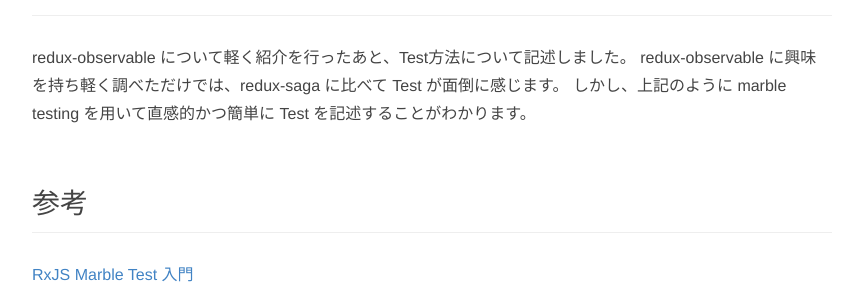
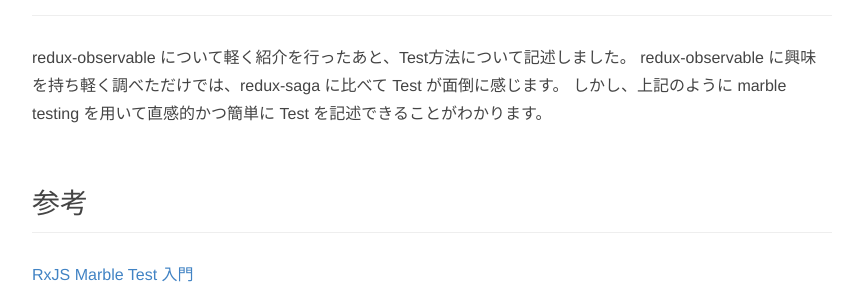
Before and after one commit to jyane/jyane.github.io, a Jekyll site: the page built from _posts/2016-12-26-redux-observable.md, in a window 1280 px wide and 900 px high, scrolled down 3207 px. Shown: the part 265-560 px from the top of the window, without its empty margins (208-1071 px from the left). Built offline with Jekyll 4.4.1, drawn with Linux system fonts in a browser that asks for light colours; nearby versions of some CDN libraries; comment, search, counter and statistics services are not loaded.

Commit message:
fixed typo

```diff
--- a/_posts/2016-12-26-redux-observable.md
+++ b/_posts/2016-12-26-redux-observable.md
@@ -119,7 +119,7 @@ describe('Test userEpic', () => {
 ## まとめ
 redux-observable について軽く紹介を行ったあと、Test方法について記述しました。
 redux-observable に興味を持ち軽く調べただけでは、redux-saga に比べて Test が面倒に感じます。
-しかし、上記のように marble testing を用いて直感的かつ簡単に Test を記述することがわかります。
+しかし、上記のように marble testing を用いて直感的かつ簡単に Test を記述できることがわかります。
 
 ## 参考
 
```
